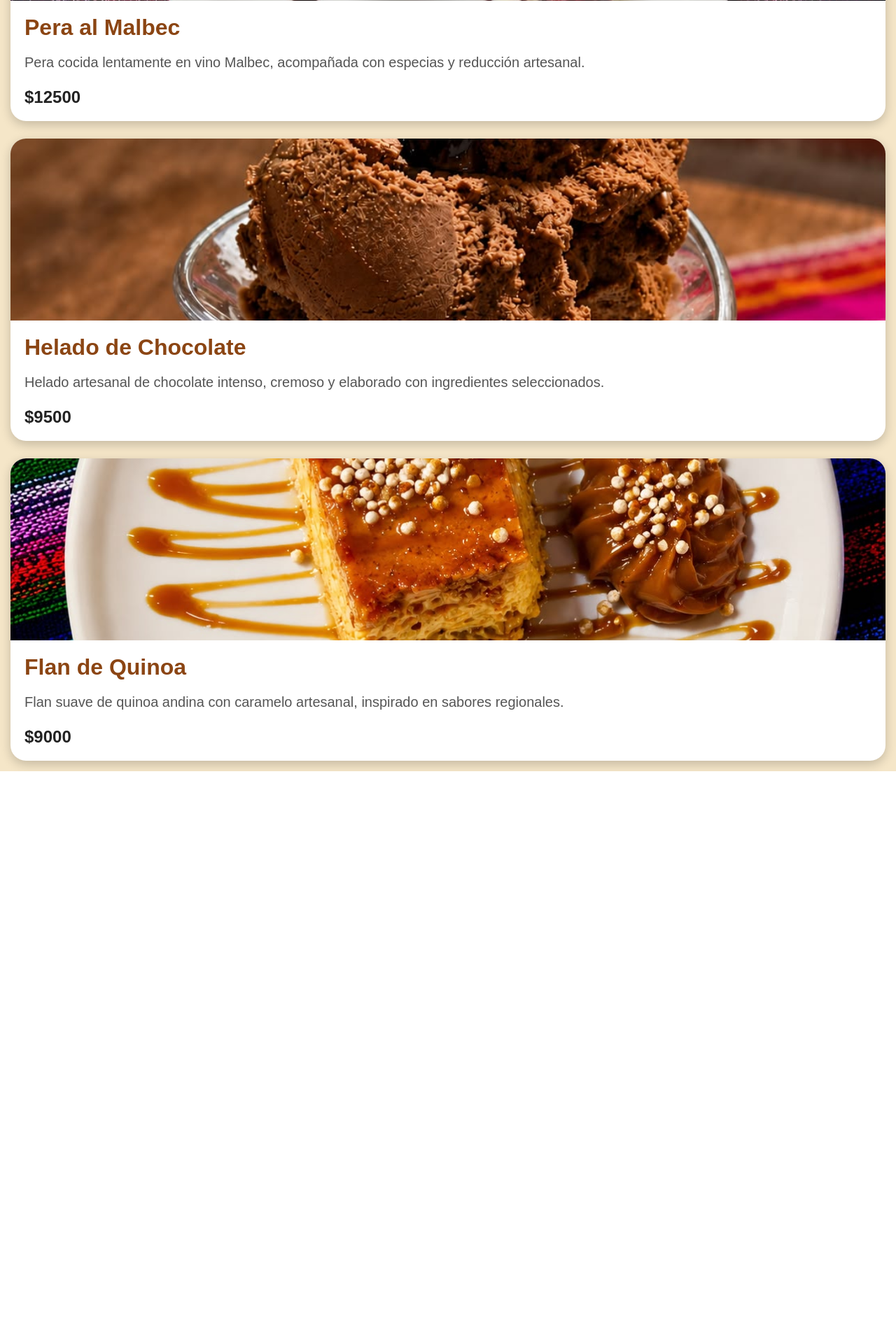
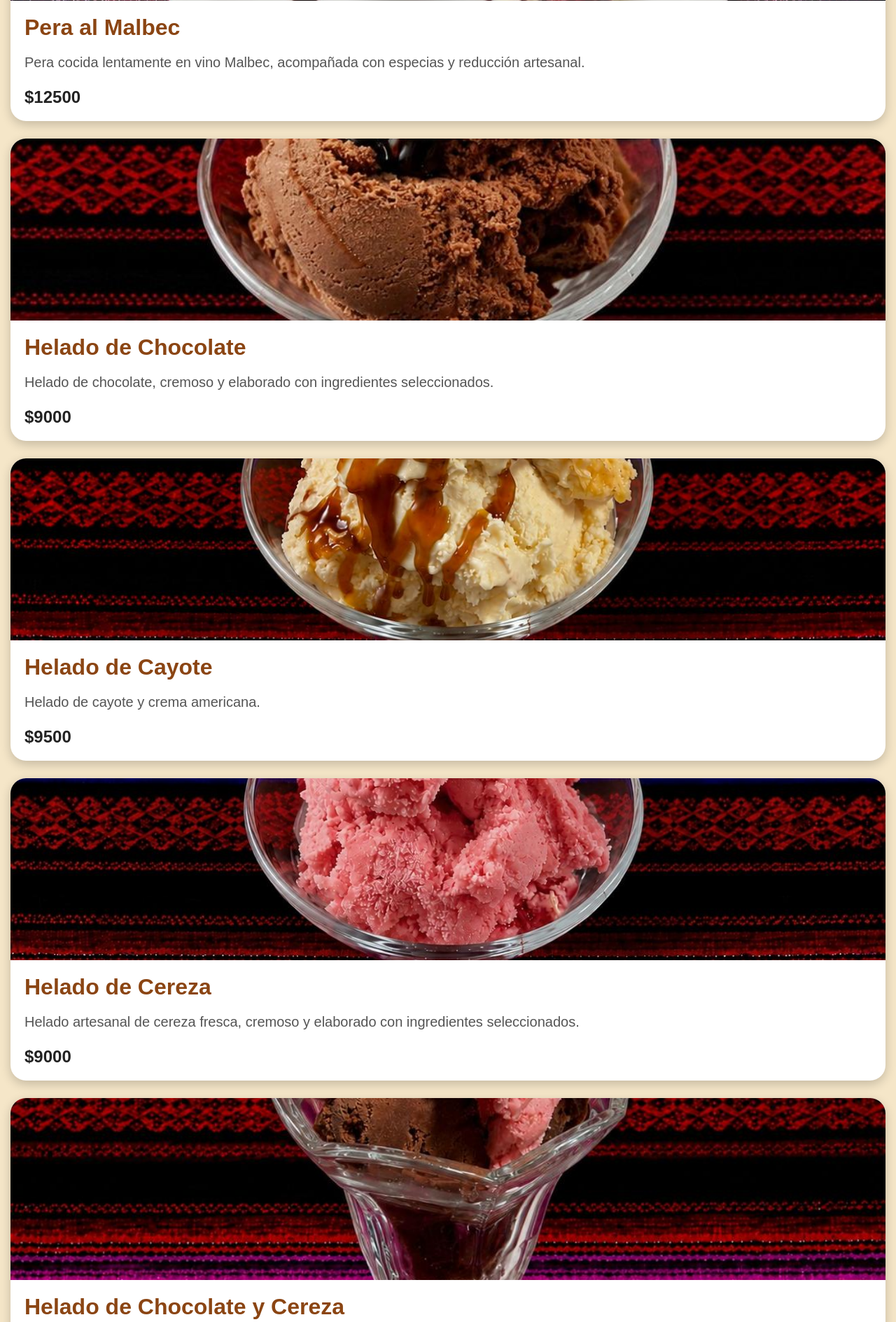
Before and after one commit to LeandroAram/menu-pena-marito, a Flask app: page /postres in a window 1280 px wide. Shown: the part 898-2787 px from the top of the page at 70% size. Before the commit the page ends 2000 px from the top, so only its background shows below. Run offline with Flask 3, Linux system fonts and the light colour scheme.

Commit message:
agregacion

```diff
--- a/templates/postres.html
+++ b/templates/postres.html
@@ -153,18 +153,77 @@
 
     <div class="card-comida">
 
-        <img src="/static/comidas/chocolate.jpg" onclick="abrirImagen(this.src)">
+        <img src="/static/comidas/heladochol.jpg" onclick="abrirImagen(this.src)">
 
         <div class="info">
 
             <h3>Helado de Chocolate</h3>
 
             <p>
-                Helado artesanal de chocolate intenso,
+                Helado  de chocolate,
                 cremoso y elaborado con ingredientes seleccionados.
             </p>
 
+            <h4>$9000</h4>
+
+        </div>
+
+    </div>
+   <!-- HELADO DE CAYOTE -->
+
+    <div class="card-comida">
+
+        <img src="/static/comidas/helcay.jpg" onclick="abrirImagen(this.src)">
+
+        <div class="info">
+
+            <h3>Helado de Cayote</h3>
+
+            <p>
+                Helado  de cayote y crema americana.
+            </p>
+
             <h4>$9500</h4>
+
+        </div>
+
+    </div>
+    <!-- HELADO DE CEREZA -->
+
+    <div class="card-comida">
+
+        <img src="/static/comidas/helcer.jpg" onclick="abrirImagen(this.src)">
+
+        <div class="info">
+
+            <h3>Helado de Cereza</h3>
+
+            <p>
+                Helado artesanal de cereza fresca,
+                cremoso y elaborado con ingredientes seleccionados.
+            </p>
+
+            <h4>$9000</h4>
+
+        </div>
+
+    </div>
+   <!-- HELADO DE CHOCOLATE Y CEREZA -->
+
+    <div class="card-comida">
+
+        <img src="/static/comidas/helcercho.jpg" onclick="abrirImagen(this.src)">
+
+        <div class="info">
+
+            <h3>Helado de Chocolate y Cereza</h3>
+
+            <p>
+                Helado  de chocolate y cereza
+                cremoso y elaborado con ingredientes seleccionados.
+            </p>
+
+            <h4>$9000</h4>
 
         </div>
 
```
Also changed, not shown: templates/pastas.html (+20 -0 lines), static/comidas/heladochol.jpg (added), static/comidas/helcay.jpg (added), static/comidas/helcer.jpg (added), static/comidas/helcercho.jpg (added), static/comidas/sorrequin.jpg (added).
